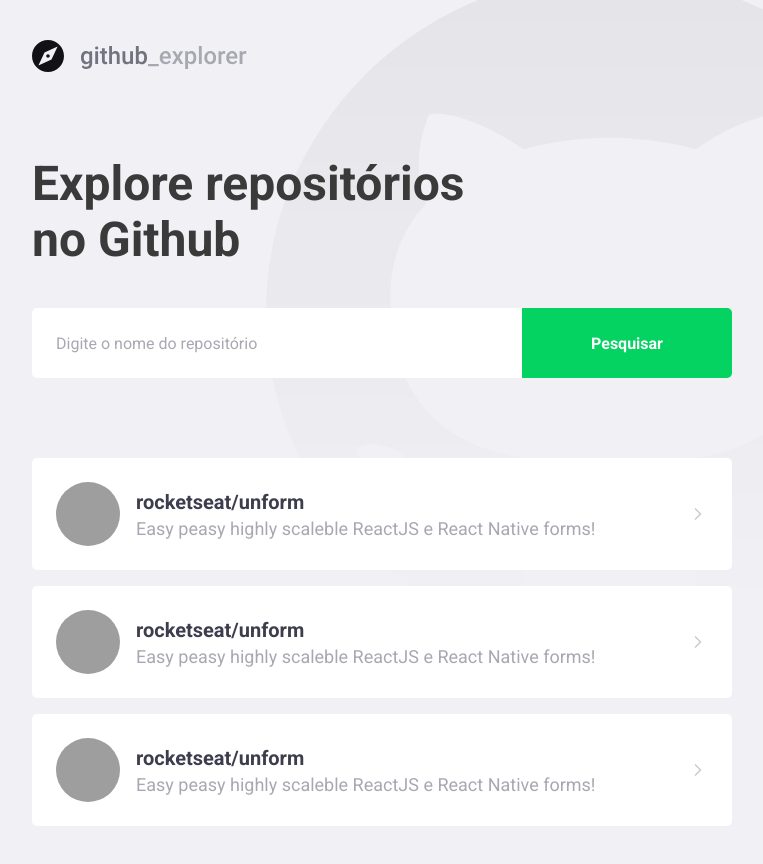
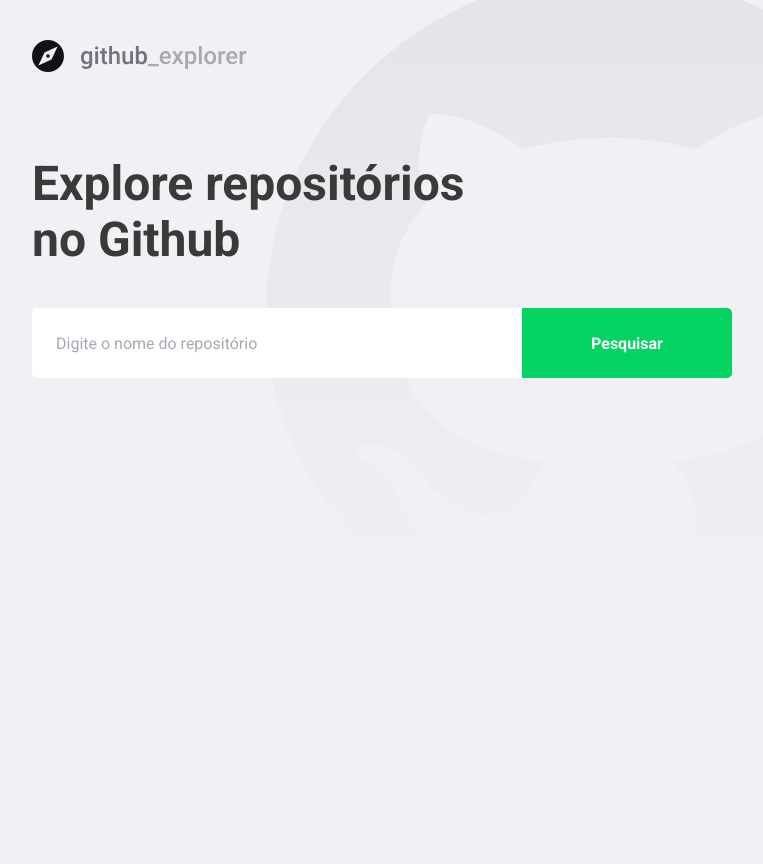
Before and after one commit to regisgomesr/Github-Explorer, a React (Create React App) app: page / in a window 1280 px wide. Shown: the whole page, without its empty margins (148-911 px from the left). After the commit the page ends 800 px from the top, so only its background shows below. Built offline with nearby package versions, Linux system fonts and the light colour scheme; grey boxes are pictures that could not be loaded.

Commit message:
Conectando a API do Github

```diff
--- a/package.json
+++ b/package.json
@@ -10,6 +10,7 @@
     "@types/node": "^12.0.0",
     "@types/react": "^16.9.0",
     "@types/react-dom": "^16.9.0",
+    "axios": "^0.20.0",
     "polished": "^4.0.1",
     "react": "^16.13.1",
     "react-dom": "^16.13.1",
--- a/src/pages/Dashboard/index.tsx
+++ b/src/pages/Dashboard/index.tsx
@@ -1,63 +1,69 @@
-import React from 'react';
+import React, { useState, FormEvent } from 'react';
 import { FiChevronRight } from 'react-icons/fi';
+import api from '../../services/api';
 
 import logoImg from '../../assets/logo.svg';
 
 import { Title, Form, Repositories } from './styles';
 
+interface Repository {
+  full_name: string;
+  description: string;
+  owner: {
+    login: string;
+    avatar_url: string;
+  };
+}
+
 const Dashboard: React.FC = () => {
+  const [newRepo, setNewRepo] = useState('');
+  const [repositories, setRepositories] = useState<Repository[]>([]);
+
+  async function handleAddRepository(
+    event: FormEvent<HTMLFormElement>,
+  ): Promise<void> {
+    // prevenindo o evento padrao do form de redirecionar a pagina.
+    // Não vai dar mais o reload na pagina.
+    event.preventDefault();
+
+    const response = await api.get<Repository>(`repos/${newRepo}`);
+
+    const repository = response.data;
+
+    setRepositories([...repositories, repository]);
+    setNewRepo('');
+  }
+
   return (
     <>
       <img src={logoImg} alt="Github Explorer" />
       <Title>Explore repositórios no Github</Title>
 
-      <Form>
-        <input placeholder="Digite o nome do repositório" />
+      <Form onSubmit={handleAddRepository}>
+        <input
+          value={newRepo}
+          onChange={e => setNewRepo(e.target.value)}
+          placeholder="Digite o nome do repositório"
+        />
         <button type="submit">Pesquisar</button>
       </Form>
 
       <Repositories>
-        <a href="teste">
+        {repositories.map(repository => (
+          <a key={repository.full_name} href="teste">
             <img
-            src="https://avatars2.githubusercontent.com/u/13844812?s=460&u=36eeb136b6a5c8ea901b2e8bd842bc6509400425&v=4"
-            alt="Regis Ribeiro"
+              src={repository.owner.avatar_url}
+              alt={repository.owner.login}
             />
 
             <div>
-            <strong>rocketseat/unform</strong>
-            <p>Easy peasy highly scaleble ReactJS e React Native forms!</p>
+              <strong>{repository.full_name}</strong>
+              <p>{repository.description}</p>
             </div>
 
             <FiChevronRight size={20} />
           </a>
-
-        <a href="teste">
-          <img
-            src="https://avatars2.githubusercontent.com/u/13844812?s=460&u=36eeb136b6a5c8ea901b2e8bd842bc6509400425&v=4"
-            alt="Regis Ribeiro"
-          />
-
-          <div>
-            <strong>rocketseat/unform</strong>
-            <p>Easy peasy highly scaleble ReactJS e React Native forms!</p>
-          </div>
-
-          <FiChevronRight size={20} />
-        </a>
-
-        <a href="teste">
-          <img
-            src="https://avatars2.githubusercontent.com/u/13844812?s=460&u=36eeb136b6a5c8ea901b2e8bd842bc6509400425&v=4"
-            alt="Regis Ribeiro"
-          />
-
-          <div>
-            <strong>rocketseat/unform</strong>
-            <p>Easy peasy highly scaleble ReactJS e React Native forms!</p>
-          </div>
-
-          <FiChevronRight size={20} />
-        </a>
+        ))}
       </Repositories>
     </>
   );
--- a/src/pages/Dashboard/styles.ts
+++ b/src/pages/Dashboard/styles.ts
@@ -76,7 +76,8 @@
     }
 
     div {
-      margin-left: 16px;
+      margin-left: 0 16px;
+      flex: 1;
 
       strong {
         font-size: 20px;
--- /dev/null
+++ b/src/services/api.ts
@@ -0,0 +1,7 @@
+import axios from 'axios';
+
+const api = axios.create({
+  baseURL: 'https://api.github.com',
+});
+
+export default api;
```
Also changed, not shown: .eslintrc.json, 1 other file (tests, documents, lock files or other folders). Lines whose indentation alone changed are shown as unchanged.
